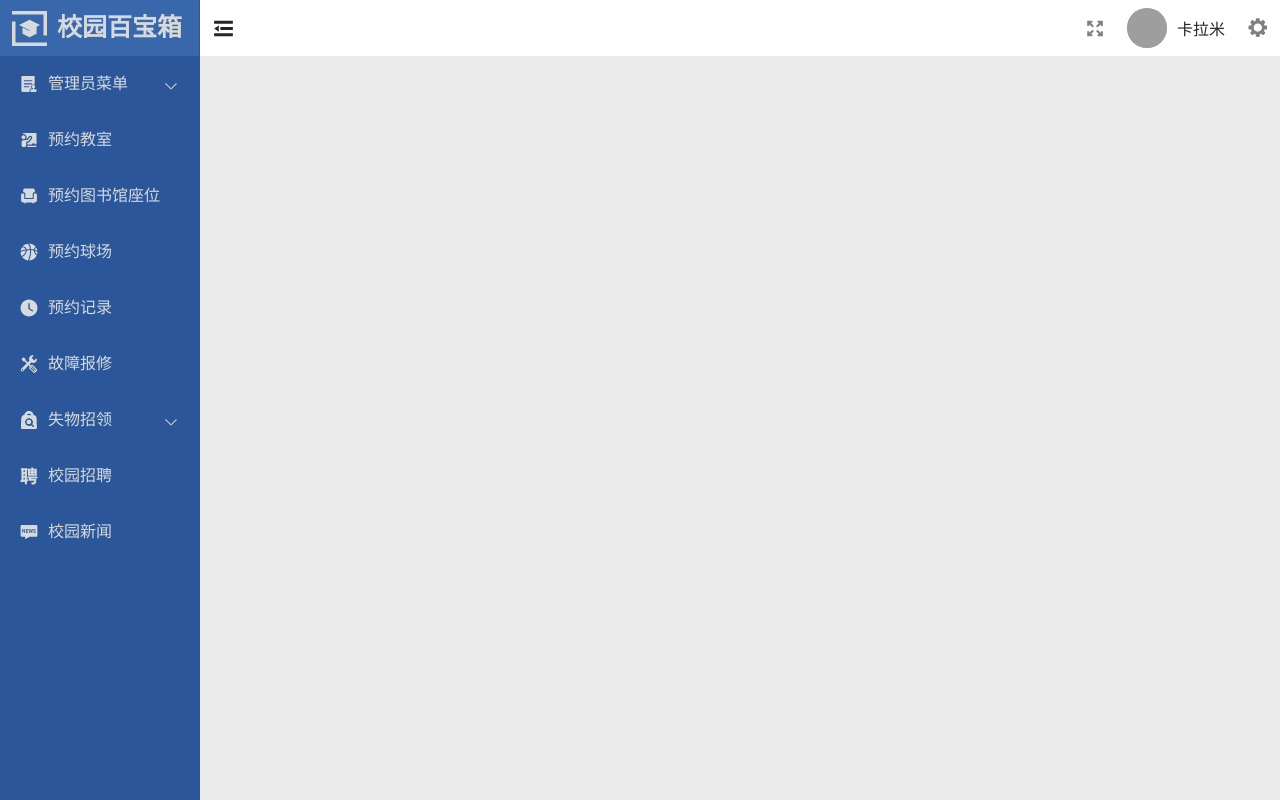
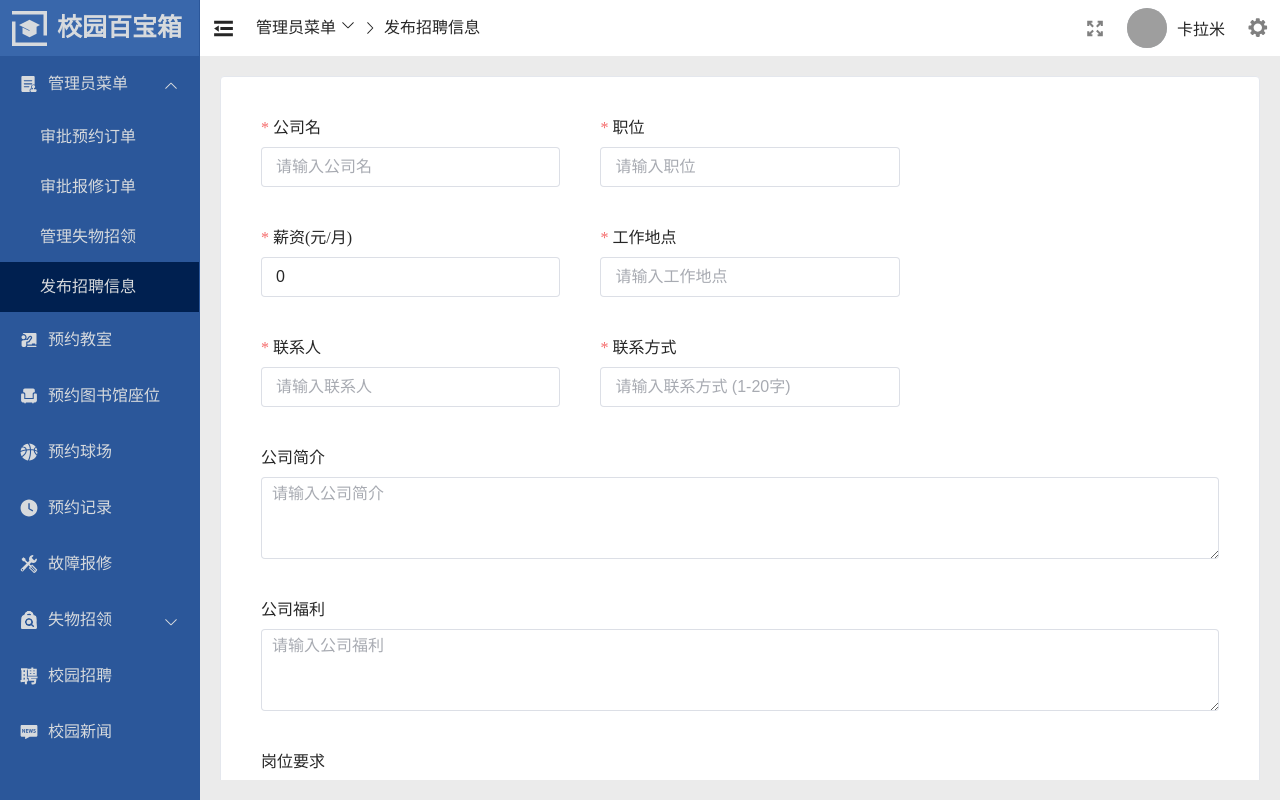
Before and after one commit to konipabai/campus_toolbox, a Vue app in the folder web/: page /orders/recruitment in a window 1280 px wide. Built offline with nearby package versions, Linux system fonts and the light colour scheme; grey boxes are pictures that could not be loaded.

Commit message:
调整菜单结构

```diff
--- a/web/src/components/contents/orders/recruitment/edit/index.vue
+++ /dev/null
@@ -1,14 +0,0 @@
-<template>
-  <div>
-    管理招聘信息
-  </div>
-</template>
-
-<script setup lang='ts'>
-import { ref, reactive } from 'vue'
-
-</script>
-
-<style scoped>
-
-</style>
--- a/web/src/components/contents/orders/recruitment/post/index.vue
+++ b/web/src/components/contents/orders/recruitment/index.vue
@@ -54,9 +54,9 @@
 
 <script setup lang='ts'>
 import { ref, reactive, Ref, nextTick } from 'vue'
-import { findRecruitmentType } from '../../../../../types/recruitment';
+import { findRecruitmentType } from '../../../../types/recruitment';
 import { ElMessage, FormRules, type ElScrollbar, type FormInstance } from 'element-plus'
-import { postRecruitment } from "../../../../../server";
+import { postRecruitment } from "../../../../server";
 
 const bottomRef: Ref<typeof ElScrollbar | undefined> = ref();
 const innerRef: Ref<HTMLElement | undefined> = ref<HTMLElement>();
--- a/web/src/components/menu/index.vue
+++ b/web/src/components/menu/index.vue
@@ -23,11 +23,9 @@
         <el-menu-item index="1-3" @click="$router.push('/orders/lf')">
           <template #title><span>管理失物招领</span></template>
         </el-menu-item>
-        <el-sub-menu index="1-4">
-          <template #title><span>管理校园招聘</span></template>
-          <el-menu-item index="1-4-1" @click="$router.push('/orders/recruitment/post')"><span>发布招聘信息</span></el-menu-item>
-          <el-menu-item index="1-4-2" @click="$router.push('/orders/recruitment/edit')"><span>管理招聘信息</span></el-menu-item>
-        </el-sub-menu>
+        <el-menu-item index="1-4" @click="$router.push('/orders/recruitment')">
+          <template #title><span>发布招聘信息</span></template>
+        </el-menu-item>
       </el-sub-menu>
 
       <el-menu-item index="2" @click="$router.push('/classroom')">
@@ -109,11 +107,6 @@ const updateMenuSelection = (path: string) => {
       activeIndex.value = '1-3';
     } else if (path.includes('/recruitment')) {
       activeIndex.value = '1-4';
-      if (path.includes('/post')) {
-        activeIndex.value = '1-4-1';
-      } else if (path.includes('/edit')) {
-        activeIndex.value = '1-4-2';
-      }
     }
   } else if (path === '/classroom') {
     activeIndex.value = '2';
--- a/web/src/router/index.ts
+++ b/web/src/router/index.ts
@@ -35,27 +35,10 @@ const routes: Array<RouteRecordRaw> = [
             {
                 path: 'recruitment',
                 meta: {
-                    msg: "管理校园招聘",
-                    father: "true"
+                    msg: "发布招聘信息",
+                    father: "false"
                 },
-                children: [
-                    {
-                        path: 'post',
-                        meta: {
-                            msg: "发布招聘信息",
-                            father: "false"
-                        },
-                        component: () => import("../components/contents/orders/recruitment/post/index.vue")
-                    },
-                    {
-                        path: 'edit',
-                        meta: {
-                            msg: "管理招聘信息",
-                            father: "false"
-                        },
-                        component: () => import("../components/contents/orders/recruitment/edit/index.vue")
-                    },
-                ]
+                component: () => import("../components/contents/orders/recruitment/index.vue")
             }
         ]
     },
```
